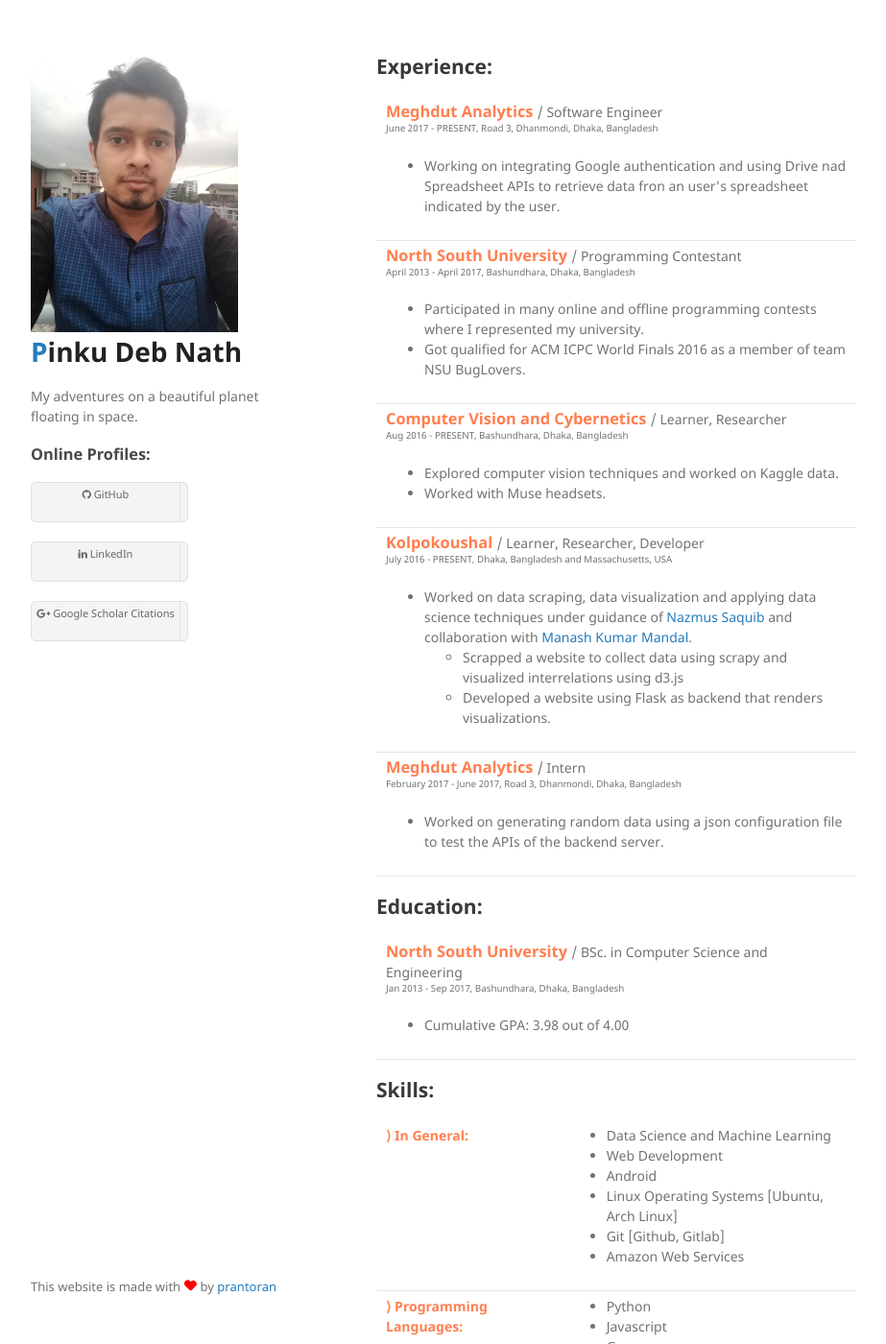
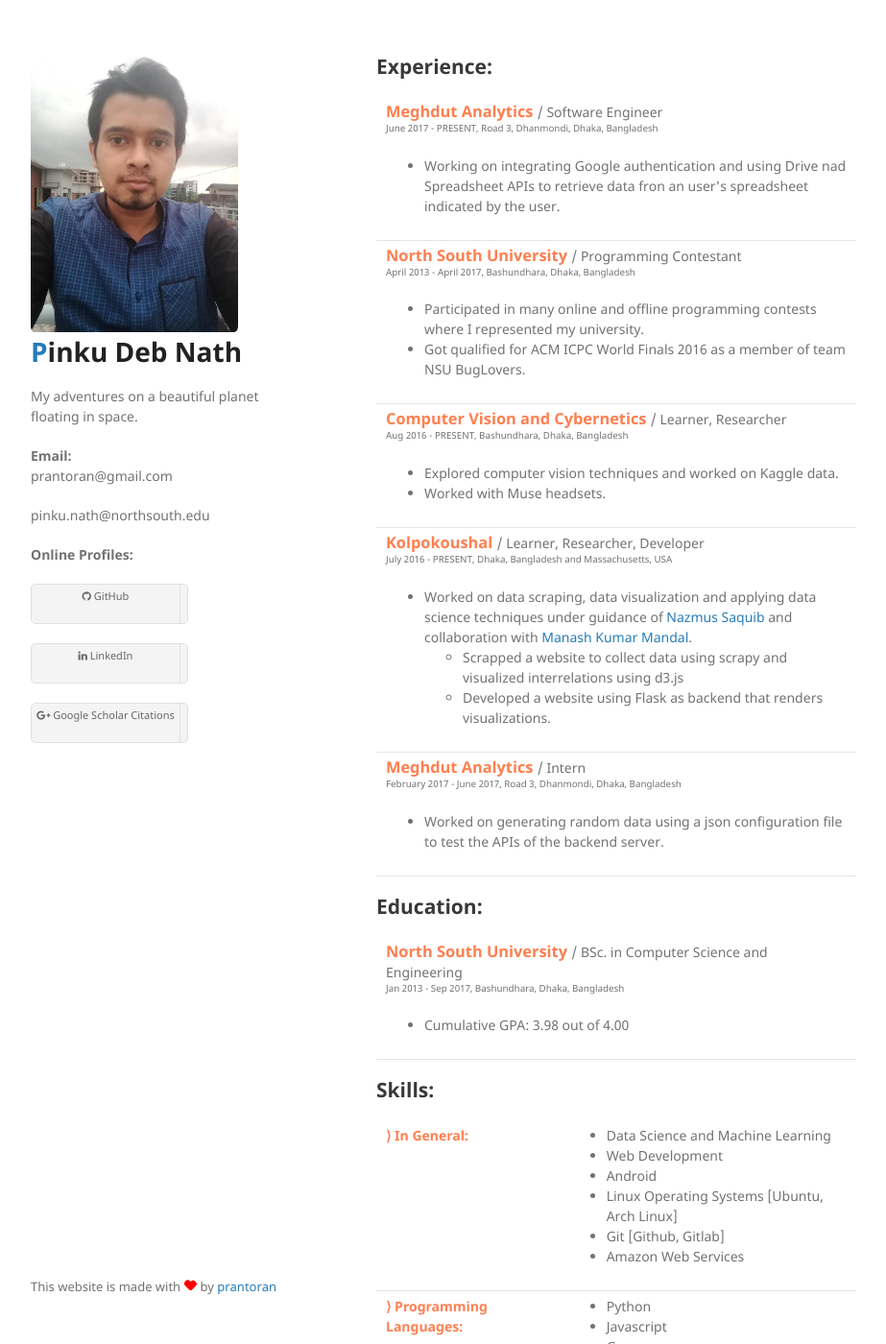
Before and after one commit to prantoran/yo, a Jekyll site: the page built from index.html, in a window 1280 px wide and 1400 px high. Shown: the whole window at 96% size, without its empty margins (178-1101 px from the left). Built offline with Jekyll 4.4.1, drawn with Linux system fonts in a browser that asks for light colours.

Commit message:
Image border

```diff
--- a/_config.yml
+++ b/_config.yml
@@ -7,7 +7,8 @@
 
 exclude: ['README.md']
 
-
+email: prantoran@gmail.com
+email2: pinku.nath@northsouth.edu
 github_username: prantoran
 linkedin_username: pinku-deb-nath-850a3975
 google_plus_username: +PinkuDebNath
--- a/_layouts/default.html
+++ b/_layouts/default.html
@@ -31,6 +31,17 @@
           <p class="view"><a href="{{ site.github.owner_url }}">View My GitHub Profile</a></p>
         {% endif %}
 
+        {% if site.email %}
+            <p class='boldfont inline'>
+                Email:
+            </p>
+            <p>
+                {{site.email}}
+            </p>
+            <p>
+                {{site.email2}}
+            </p>
+        {% endif %}
         <!-- {% if site.show_downloads %}
           <ul>
             <li><a href="{{ site.github.zip_url }}">Download <strong>ZIP File</strong></a></li>
@@ -38,7 +49,7 @@
             <li><a href="{{ site.github.repository_url }}">View On <strong>GitHub</strong></a></li>
           </ul>
         {% endif %} -->
-        <h3>Online Profiles:</h3>
+        <p class='boldfont'>Online Profiles:</p>
         <table>
             {% if site.github_username %}
             <ul style='width:60%'>
--- a/assets/css/style.scss
+++ b/assets/css/style.scss
@@ -13,6 +13,7 @@
 .avatar {
     height: 80%;
     width: 80%;
+    border-radius: 2%;
 }
 
 .rowheading {
```
Also changed, not shown: 3 other files.
